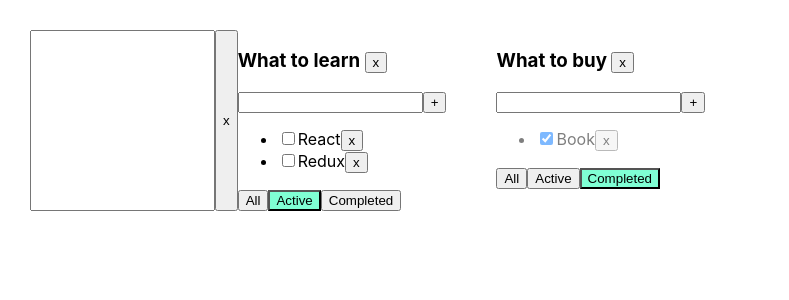
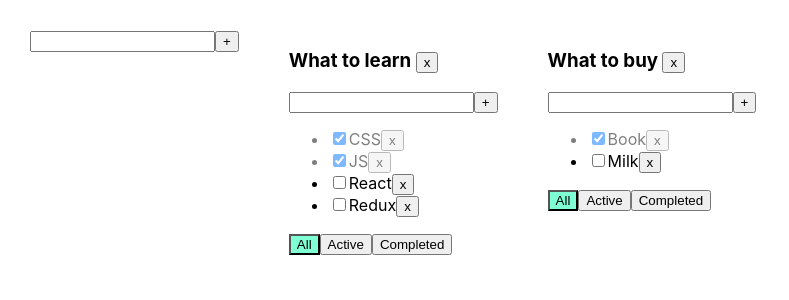
Before and after one commit to Radchenko87dmytro/My-Portfolio, a React (Create React App) app: page / in a window 1280 px wide. Shown: the top 300 px of the page, without its empty margins (0-789 px from the left). Built offline with nearby package versions, Linux system fonts and the light colour scheme.

Commit message:
feature: created addTodoList function for creating todolists

```diff
--- a/src/addItem.tsx
+++ b/src/AddItemForm.tsx
@@ -1,8 +1,7 @@
 import { ChangeEvent, useState, KeyboardEvent } from "react";
 
 export type AddItemFormPropsType = {
-  addTask: (title: string, todolistId: string) => void;
-  id: string;
+  addItem: (title: string) => void;
 };
 export function AddItemForm(props: AddItemFormPropsType) {
   const [title, setNewTaskTitle] = useState("");
@@ -13,13 +12,13 @@ export function AddItemForm(props: AddItemFormPropsType) {
   const onKeyPressHandler = (e: KeyboardEvent<HTMLInputElement>) => {
     setError(null);
     if (e.charCode === 13 && title.trim() !== "") {
-      props.addTask(title, props.id);
+      props.addItem(title);
       setNewTaskTitle("");
     }
   };
   const addTask = () => {
     if (title.trim() !== "") {
-      props.addTask(title.trim(), props.id);
+      props.addItem(title.trim());
       setNewTaskTitle("");
       setError("");
     } else {
--- a/src/App.tsx
+++ b/src/App.tsx
@@ -1,15 +1,20 @@
 import React from "react";
 import { useState } from "react";
-import logo from "./logo.svg";
+
 import "./App.css";
 import { Todolist, PropsType, TaskType } from "./Todolist";
 import { v1 } from "uuid";
+import { AddItemForm } from "./AddItemForm";
 
 export type FilterValuesType = "all" | "completed" | "active";
 type TodolistType = {
   id: string;
   title: string;
   filter: FilterValuesType;
+};
+
+type TasksStateType = {
+  [key: string]: Array<TaskType>;
 };
 
 function App() {
@@ -53,11 +58,11 @@ function App() {
   let todolistId2 = v1();
 
   let [todolists, setTodolist] = useState<Array<TodolistType>>([
-    { id: todolistId1, title: "What to learn", filter: "active" },
-    { id: todolistId2, title: "What to buy", filter: "completed" },
+    { id: todolistId1, title: "What to learn", filter: "all" },
+    { id: todolistId2, title: "What to buy", filter: "all" },
   ]);
 
-  let [tasksObj, setTasks] = useState({
+  let [tasksObj, setTasks] = useState<TasksStateType>({
     [todolistId1]: [
       { id: v1(), title: "CSS", isDone: true },
       { id: v1(), title: "JS", isDone: true },
@@ -76,9 +81,24 @@ function App() {
     delete tasksObj[todolistId];
     setTasks({ ...tasksObj });
   };
+
+  function addTodoList(title: string) {
+    let todolist: TodolistType = {
+      id: v1(),
+      filter: "all",
+      title: title,
+    };
+    setTodolist([todolist, ...todolists]);
+    setTasks({
+      ...tasksObj,
+      [todolist.id]: [],
+    });
+  }
+
   return (
     <div className="App">
-      <input /> <button>x</button>
+      <AddItemForm addItem={addTodoList} />
+
       {todolists.map((tl) => {
         let tasksForTodolist = tasksObj[tl.id];
 
--- a/src/Todolist.tsx
+++ b/src/Todolist.tsx
@@ -1,17 +1,17 @@
 import { FilterValuesType } from "./App";
 import { ChangeEvent, useState, KeyboardEvent } from "react";
-import { AddItemForm } from "./addItem";
+import { AddItemForm } from "./AddItemForm";
 function sum(a: number, b: number) {
   alert(a + b);
 }
 
 //sum(12, 14);
 
-export interface TaskType {
+export type TaskType = {
   id: string;
   title: string;
   isDone: boolean;
-}
+};
 
 export interface PropsType {
   id: string;
@@ -34,9 +34,12 @@ export function Todolist(props: PropsType) {
   const onActiveClickHandler = () => props.changeFilter("active", props.id);
   const onCompletedClickHandler = () =>
     props.changeFilter("completed", props.id);
-
   const removeTodolist = () => {
     props.removeTodolist(props.id);
+  };
+
+  const addTask = (title: string) => {
+    props.addTask(title, props.id);
   };
 
   return (
@@ -44,7 +47,7 @@ export function Todolist(props: PropsType) {
       <h3>
         {props.title} <button onClick={removeTodolist}>x</button>
       </h3>
-      <AddItemForm id={props.id} addTask={props.addTask}></AddItemForm>
+      <AddItemForm addItem={addTask} />
 
       <ul>
         {props.tasks.map((t) => {
```
Also changed, not shown: src/logo.svg (deleted).
